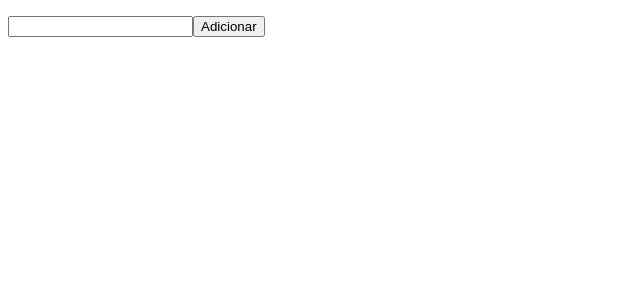
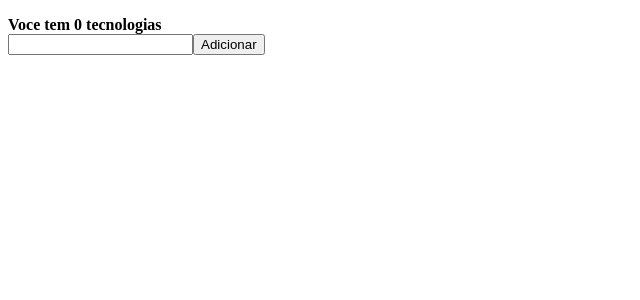
Before and after one commit to nederhayden/GoStack, a React (Create React App) app in the folder modulo08/: page / in a window 1280 px wide. Shown: the top 300 px of the page, without its empty margins (0-640 px from the left). Built offline with nearby package versions, Linux system fonts and the light colour scheme.

Commit message:
hook useMemo

```diff
--- a/modulo08/src/App.js
+++ b/modulo08/src/App.js
@@ -1,4 +1,4 @@
-import React, { useState, useEffect } from 'react';
+import React, { useState, useEffect, useMemo } from 'react';
 
 function App() {
     const [tech, setTech] = useState([]);
@@ -21,6 +21,8 @@ function App() {
         localStorage.setItem('tech', JSON.stringify(tech));
     }, [tech]);
 
+    const techSize = useMemo(() => tech.length, [tech]);
+
     return (
         <>
             <ul>
@@ -28,6 +30,8 @@ function App() {
                     <li key={t}>{t}</li>
                 ))}
             </ul>
+            <strong>Voce tem {techSize} tecnologias</strong>
+            <br />
             <input
                 type="text"
                 value={newTech}
```
